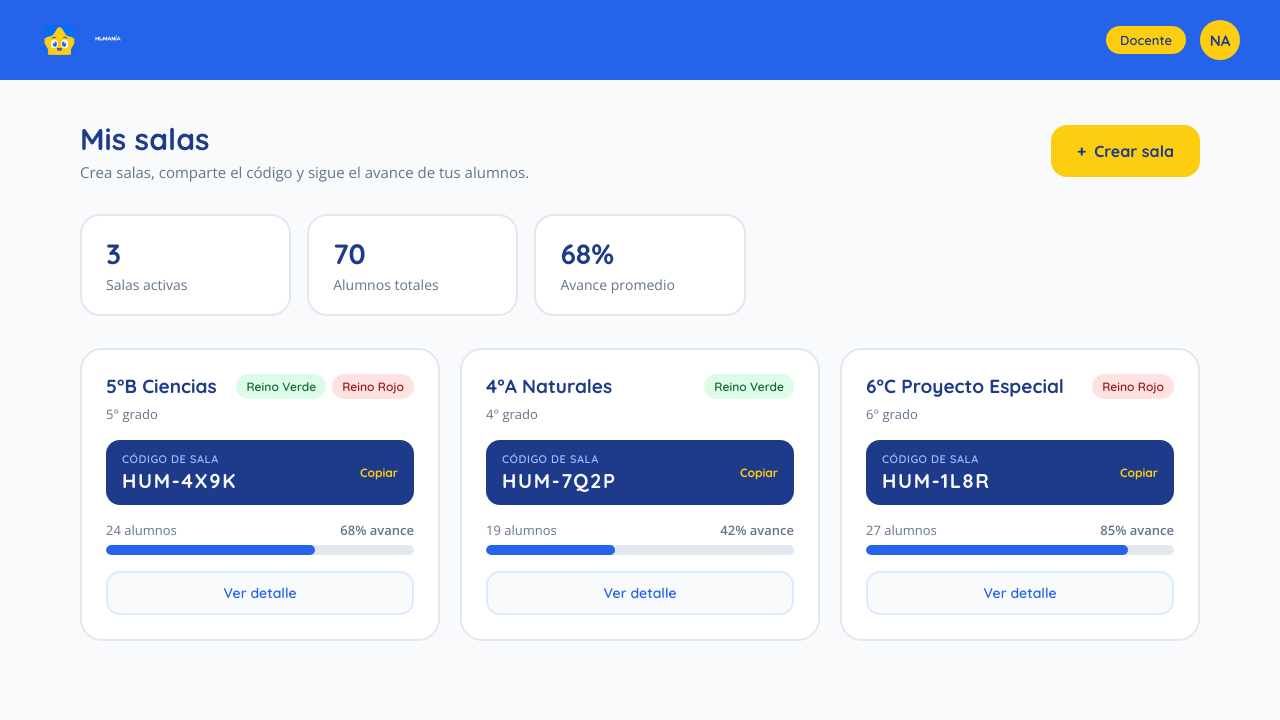
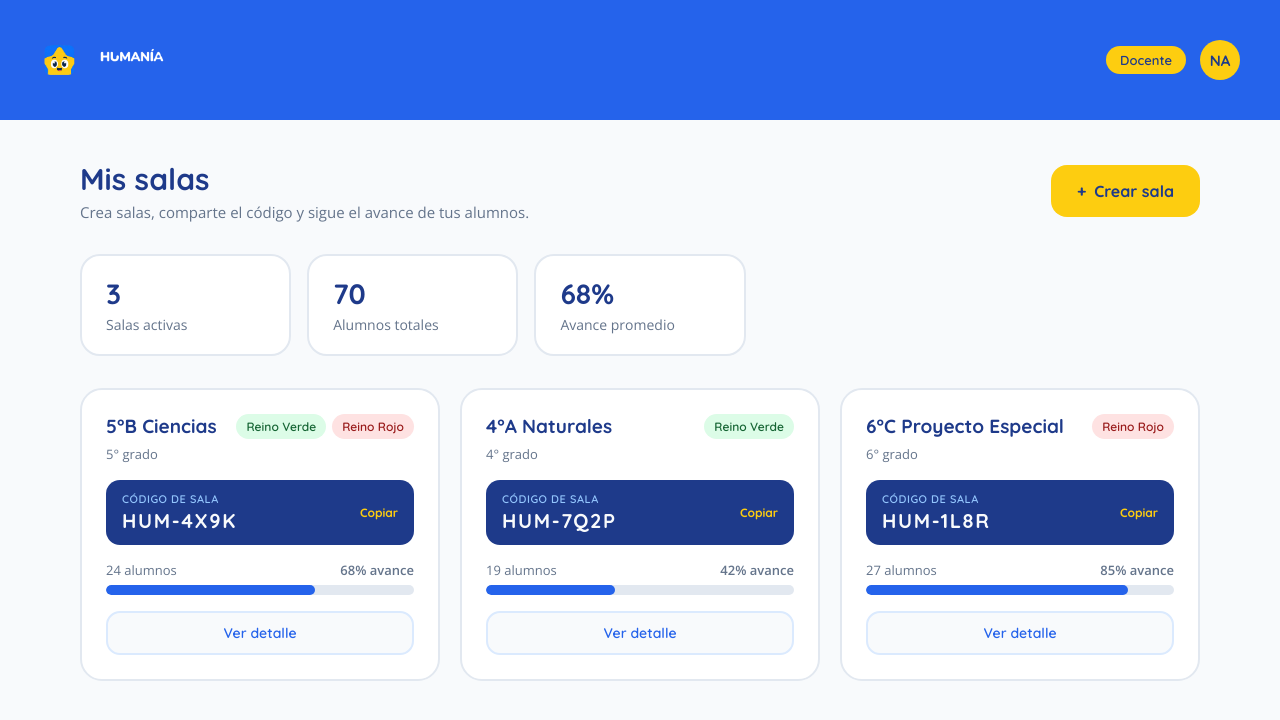
Before and after one commit to katemyme/Humania, a React (Vite) app in the folder panel-web/: page /salas in a window 1280 px wide. Both pictures are taken after typing "name@example.com", "Sample123" into the empty fields and a click on the button "Iniciar sesión". Shown: the top 720 px of the page. Built offline with nearby package versions, Linux system fonts and the light colour scheme.

Commit message:
Feat : Agregando assets

```diff
--- a/panel-web/src/components/AppHeader.module.css
+++ b/panel-web/src/components/AppHeader.module.css
@@ -21,8 +21,8 @@
 }
 
 .brandLetters {
-  height: 32px;
-  width: auto;
+  height: auto;
+  width: 80px;
   object-fit: contain;
   /* brightness(0)→todo negro, invert(1)→todo blanco. Resultado: letras blancas
      con fondo transparente sobre el header azul. Contraste blanco/#2563EB ≈ 4.8:1 ✓ WCAG AA */
--- a/panel-web/src/views/Login.jsx
+++ b/panel-web/src/views/Login.jsx
@@ -29,7 +29,6 @@ export default function Login() {
       <div className={styles.card}>
         <div className={styles.header}>
           <img src={iconImg} alt="Humania" className={styles.icon} />
-          <img src={lettersImg} alt="Humania" className={styles.letters} />
           <p className={styles.subtitle}>Panel docente</p>
         </div>
 
--- a/panel-web/src/views/Login.module.css
+++ b/panel-web/src/views/Login.module.css
@@ -38,7 +38,7 @@
 }
 
 .letters {
-  height: 48px;
+  height: 32px;
   width: auto;
   object-fit: contain;
 }
```
Also changed, not shown: panel-web/src/assets/Icon.png.
